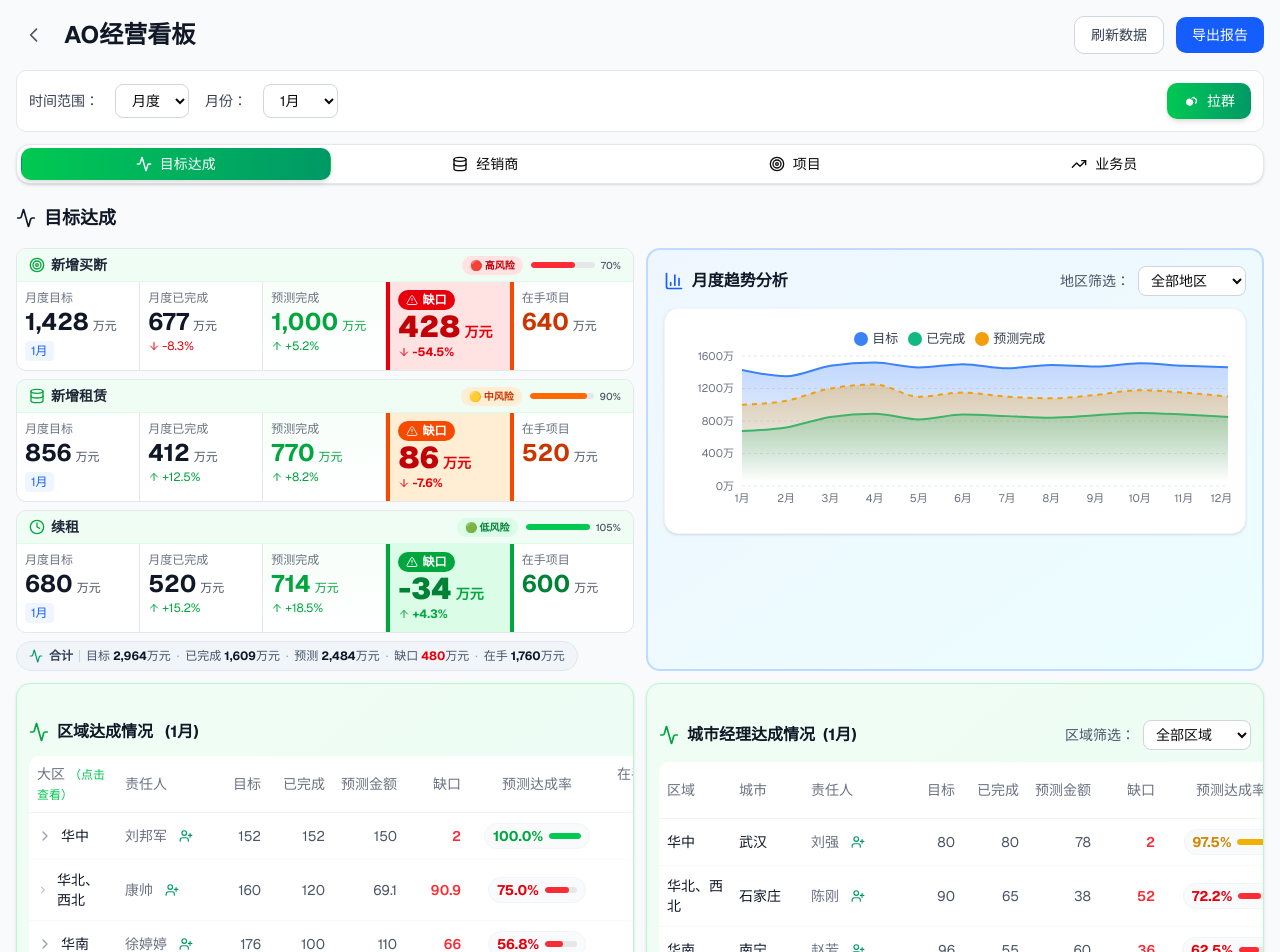
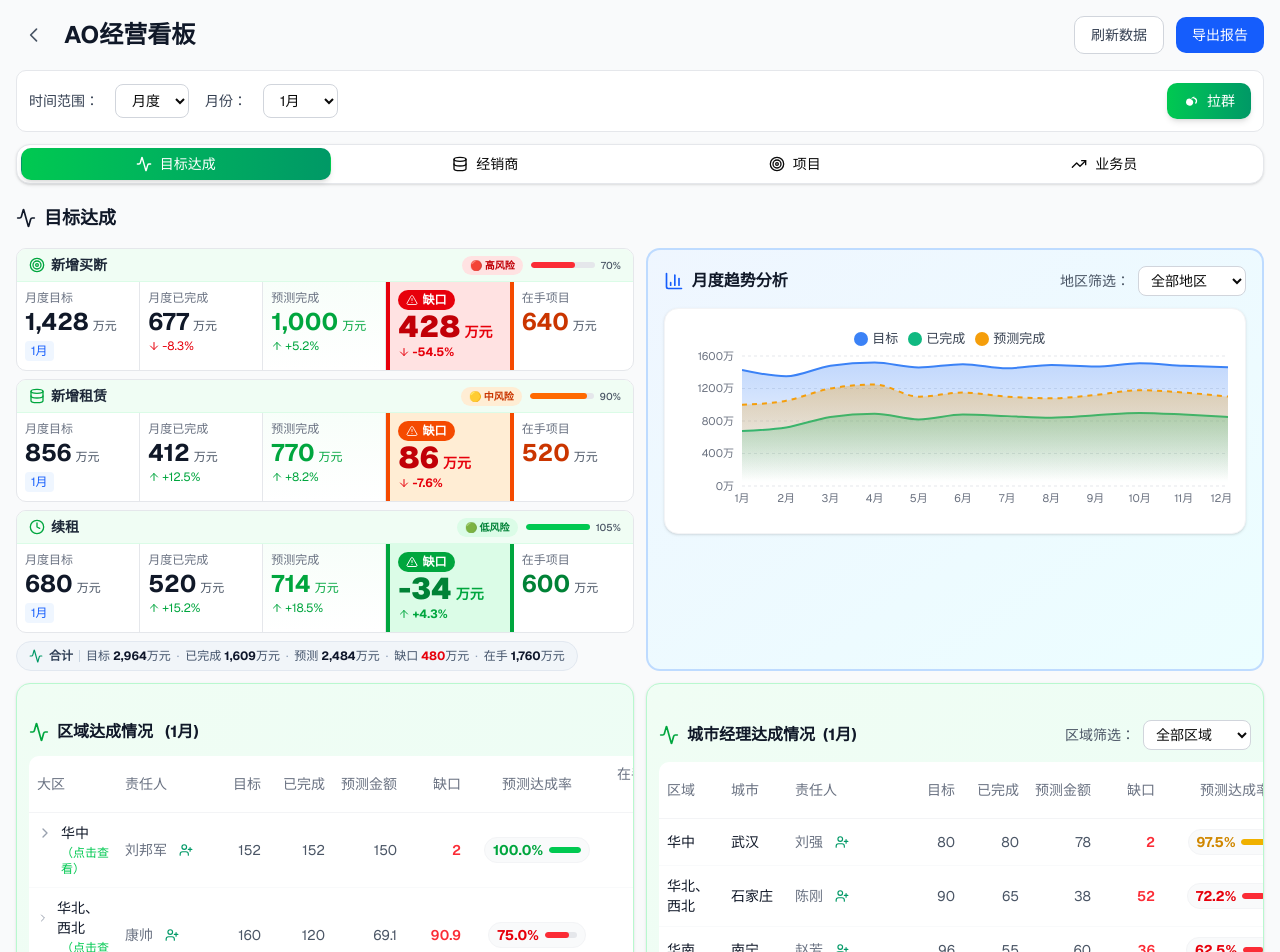
Before and after one commit to navylee1990/coze_jsc, a Next.js app: page /sales in a window 1280 px wide. Shown: the top 952 px of the page. Built offline with nearby package versions, Linux system fonts and the light colour scheme.

Commit message:
优化表格布局：提示文字换行显示，调整列宽分配

```diff
--- a/src/app/sales/page.tsx
+++ b/src/app/sales/page.tsx
@@ -1359,9 +1359,6 @@ export default function SalesDashboard() {
                     <tr className="border-b border-gray-100">
                       <th className="px-2 py-2 text-left text-sm font-medium text-gray-500">
                         {viewLevel === 'city' ? '城市' : '大区'}
-                        {viewLevel === 'region' && (
-                          <span className="ml-1 text-xs text-green-500 font-normal">（点击查看）</span>
-                        )}
                       </th>
                       <th className="px-2 py-2 text-left text-sm font-medium text-gray-500">责任人</th>
                       <th className="px-2 py-2 text-right text-sm font-medium text-gray-500">目标</th>
@@ -1382,11 +1379,16 @@ export default function SalesDashboard() {
                         className={`group border-b border-gray-50 last:border-0 ${viewLevel === 'region' ? 'cursor-pointer hover:bg-green-50 hover:border-l-4 hover:border-l-green-500' : ''}`}
                       >
                         <td className="px-2 py-2.5 text-sm font-medium text-gray-900 group-hover:text-green-600 transition-colors">
-                          <div className="flex items-center gap-2">
+                          <div className="flex flex-col gap-0.5">
+                            <div className="flex items-center gap-2">
+                              {viewLevel === 'region' && (
+                                <ChevronRight className="w-4 h-4 text-gray-400 group-hover:text-green-500 group-hover:translate-x-0.5 transition-all" />
+                              )}
+                              {item.name}
+                            </div>
                             {viewLevel === 'region' && (
-                              <ChevronRight className="w-4 h-4 text-gray-400 group-hover:text-green-500 group-hover:translate-x-0.5 transition-all" />
+                              <span className="text-xs text-green-500 font-normal ml-6">（点击查看）</span>
                             )}
-                            {item.name}
                           </div>
                         </td>
                         <td className="px-2 py-2.5">
@@ -1485,15 +1487,15 @@ export default function SalesDashboard() {
                 <div className="bg-white rounded-lg border-0 overflow-hidden min-w-[800px]">
                   <table className="w-full" style={{ tableLayout: 'fixed' }}>
                   <colgroup>
-                    <col style={{ width: '9%' }} />
-                    <col style={{ width: '9%' }} />
-                    <col style={{ width: '12%' }} />
+                    <col style={{ width: '8%' }} />
+                    <col style={{ width: '8%' }} />
+                    <col style={{ width: '14%' }} />
                     <col style={{ width: '8%' }} />
                     <col style={{ width: '8%' }} />
                     <col style={{ width: '9%' }} />
                     <col style={{ width: '8%' }} />
-                    <col style={{ width: '17%' }} />
-                    <col style={{ width: '10%' }} />
+                    <col style={{ width: '18%' }} />
+                    <col style={{ width: '9%' }} />
                     <col style={{ width: '10%' }} />
                   </colgroup>
                   <thead>
```
